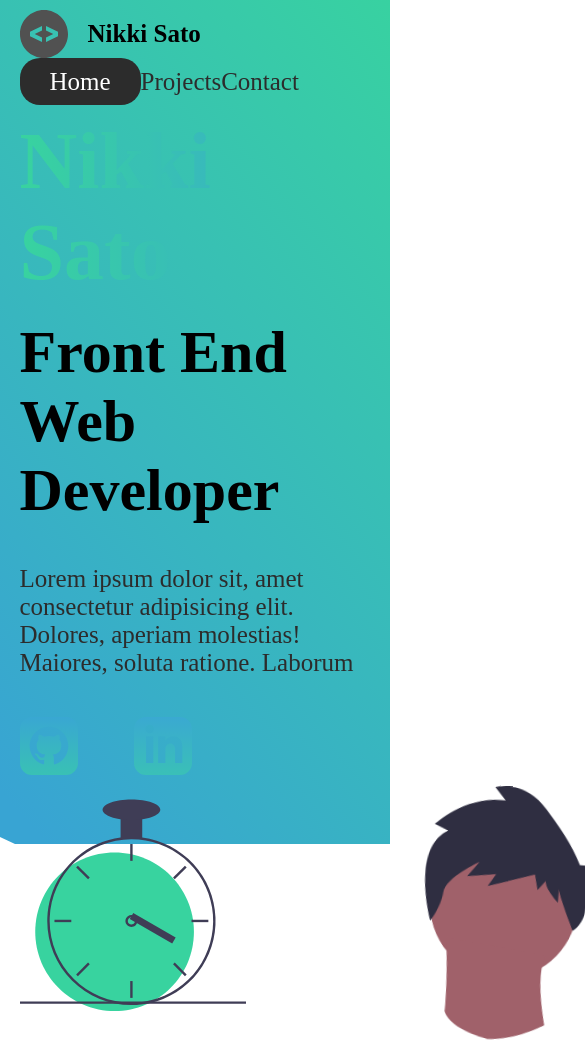
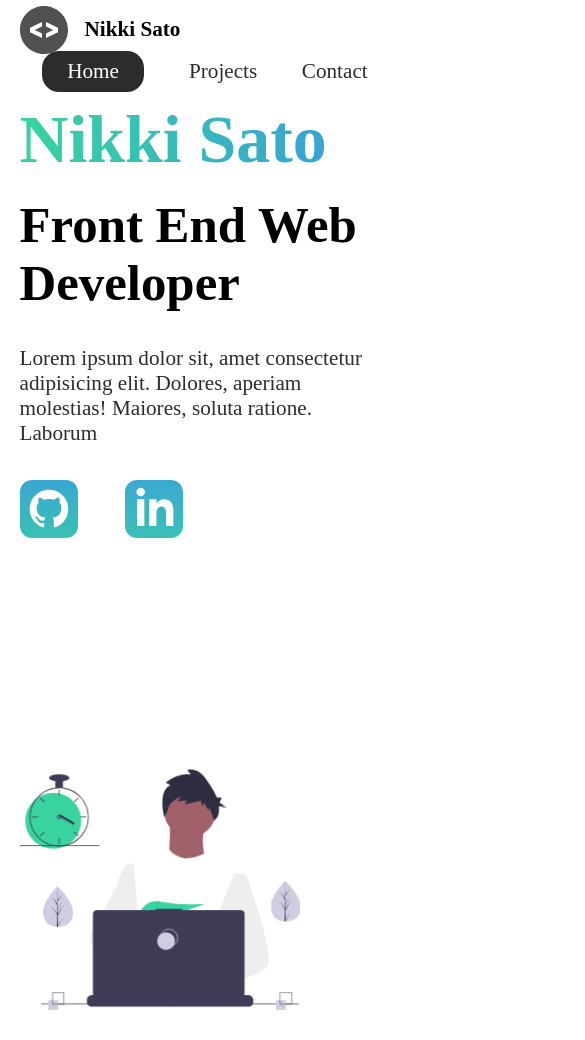
Before and after one commit to nikkisato/html-portfolio, a plain HTML site: page index.html in a window 390 px wide. Shown: the top 1040 px of the page, 585 px wide, since content can reach past the window. Drawn offline with Linux system fonts and the light colour scheme.

Commit message:
media queries

```diff
--- a/index.html
+++ b/index.html
@@ -7,7 +7,10 @@
         <meta name="description" content="Front End Web Developer" />
         <meta name="robots" content="index,follow">
         <link rel="stylesheet" href="./styles/style.css" />
-
+        <link
+        href="https://fonts.googleapis.com/css?family=Montserrat:400,500&display=swap"
+        rel="stylesheet"
+      />
         <title>Nikki Sato | Web Developer</title>
     </head>
     <body>
--- a/styles/_global.scss
+++ b/styles/_global.scss
@@ -7,6 +7,10 @@
 
 html {
   font-size: 62.5%;
+}
+
+body {
+  font-family: "Montserrat", sans-serif;
 }
 
 h1 {
--- a/styles/style.scss
+++ b/styles/style.scss
@@ -17,3 +17,57 @@ $gray-text: #2c2c2c;
 
 @import "global";
 @import "intro";
+
+@media screen and (max-width: 1332px) {
+  html {
+    font-size: 53%;
+  }
+
+  .splash {
+    display: none;
+  }
+
+  svg {
+    width: 80%;
+  }
+
+  nav {
+    width: 100%;
+  }
+}
+
+@media screen and (max-width: 754px) {
+  html {
+    font-size: 45%;
+  }
+
+  svg {
+    height: 60%;
+  }
+
+  .main-head {
+    width: 100%;
+  }
+  nav {
+    .logo {
+      margin-top: 2rem;
+      @include flex(center, center, column);
+      flex: 1 1 20rem;
+    }
+    ul {
+      flex: 1 1 60rem;
+      margin: 2rem 0rem;
+    }
+  }
+  .intro-text {
+    margin-top: 5rem;
+    text-align: center;
+  }
+
+  .intro-social {
+    @include flex(center, center, row);
+    a {
+      margin: 2rem;
+    }
+  }
+}
```
Also changed, not shown: styles/style.css, 1 other file.
